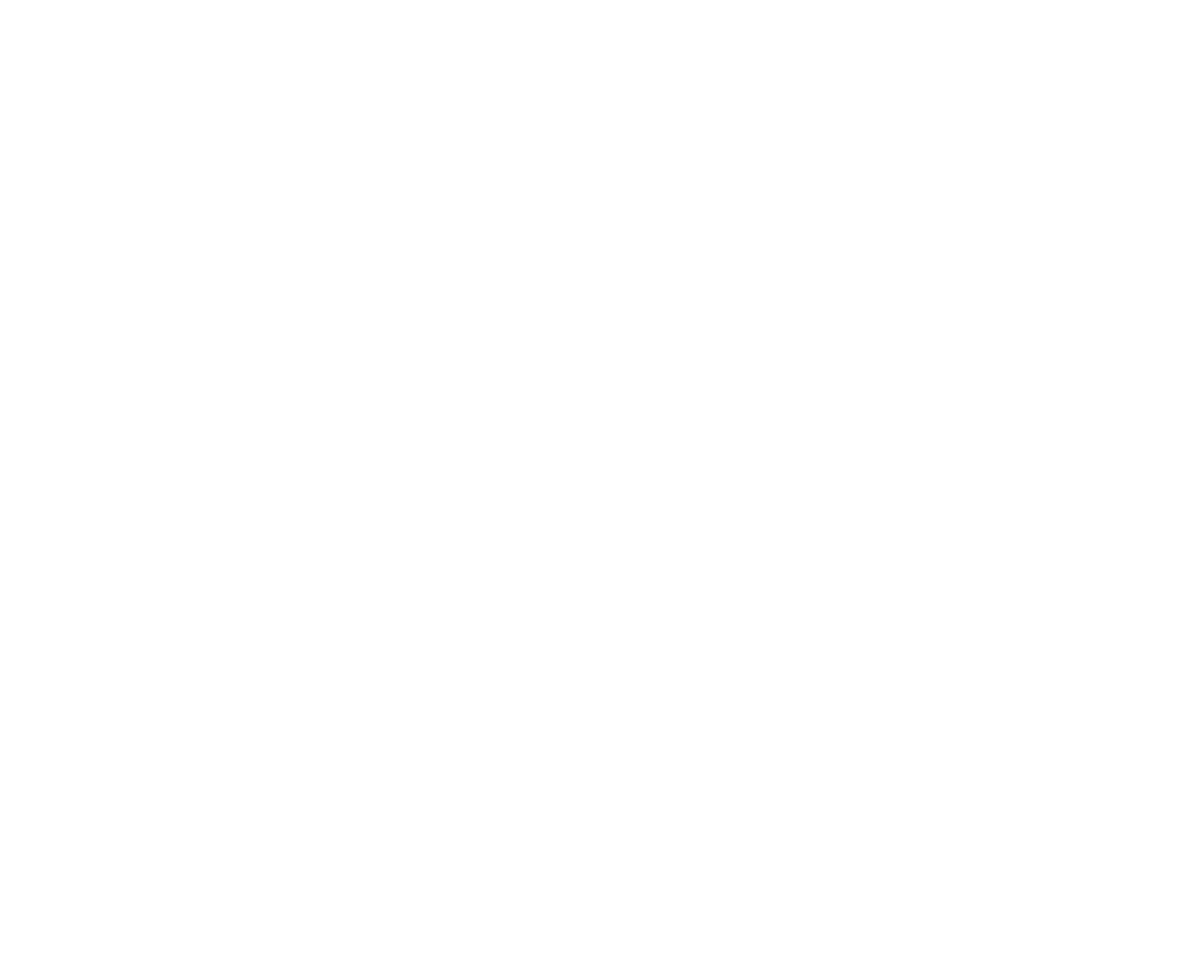
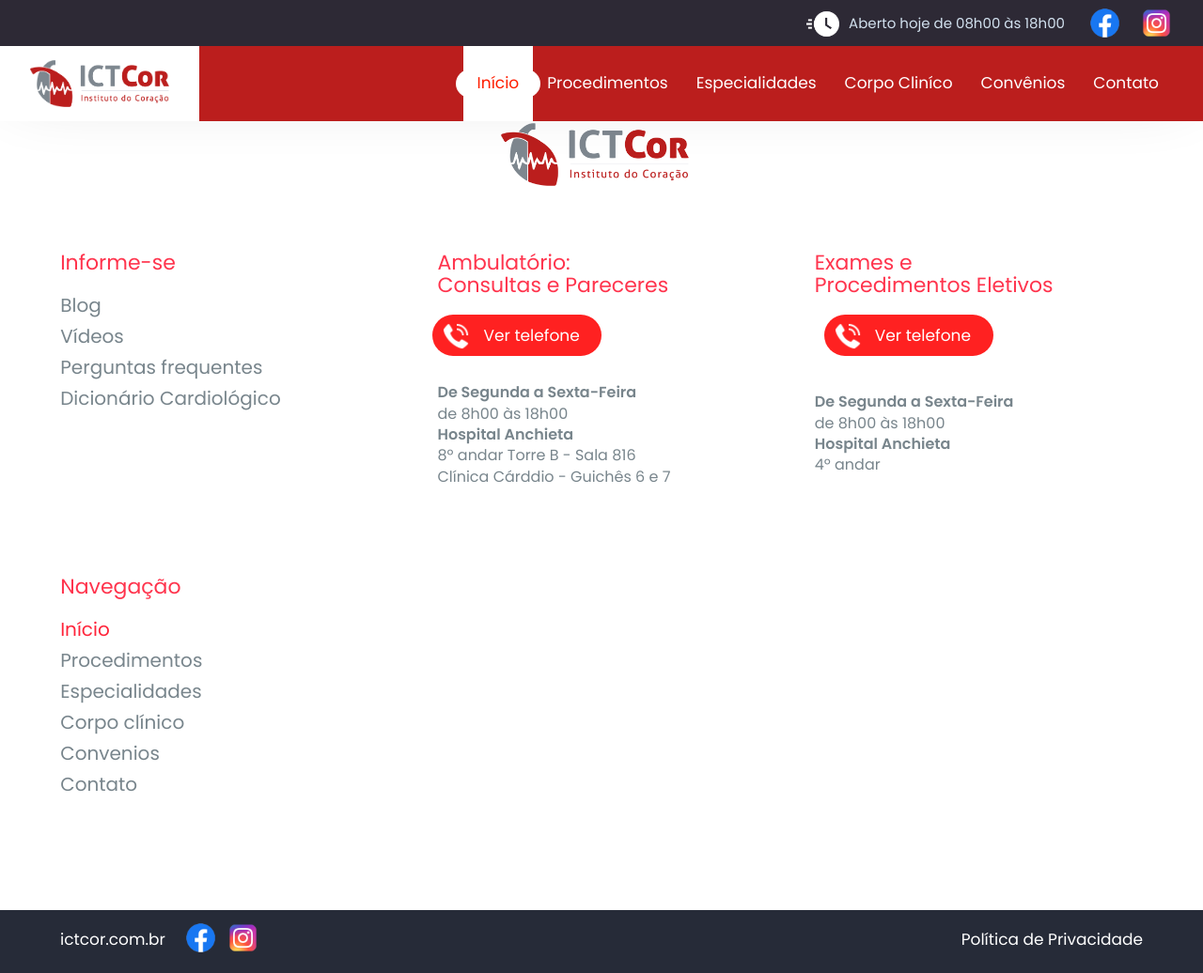
Before and after one commit to muller2014/ICTCOR, a PHP site: page /procedimentos.html in a window 1280 px wide. Before the commit the page is empty. Shown: the whole page at 94% size. Before the commit the page ends 800 px from the top, so only its background shows below. Run offline with PHP 8.4, Linux system fonts and the light colour scheme.

Commit message:
procedimentos

```diff
--- a/css/main.css
+++ b/css/main.css
@@ -101,8 +101,6 @@ textarea {
 /*Jenales*/
 #mask{width: 100%; height: 0%; position: fixed; z-index: 9999; background-color:#393442 !important; opacity: 0;}
 
-
-
 /*Menu desktop*/
 #desktop-menu{width: 100%; height: auto; position: fixed; top: 0px; z-index: 9999;
 -webkit-box-shadow: 0px -18px 72px -17px rgba(0,0,0,0.19);
@@ -137,8 +135,6 @@ box-shadow: 0px -18px 72px -17px rgba(0,0,0,0.19);
 .menu-txt-atv{color:#ff1e00;}
 .ornamento-menu-atv{display: block;}
 
-
-
 /*Super banner*/
 #banner-sb-desktop{width: 100%; height: auto; position: relative; float: left; margin-top: 129px; overflow: hidden;}
 .swiper { width: 100%; height: auto; }
@@ -155,11 +151,18 @@ box-shadow: 0px -18px 72px -17px rgba(0,0,0,0.19);
 
 
 /*Procedimentos e exames desktop*/
-#procedimentos-exames-ds{width: 100%; height: 1300px; position: relative; float: left; background-color: #eefbff; z-index: 10;}
+#procedimentos-exames-ds{width: 100%; height: 1300px; position: relative; float: left; background-color: #fff !important; z-index: 10;}
 #view-procedimentos-exames-ds{width: 1200px; height: auto; position: relative; margin: auto;}
 
 #chamada-formulario-home-desktop { width: 90%; height: 300px; position: absolute; left: 5%;  margin-top: -150px; background-color: #fff; border-radius: 15px;
-overflow: hidden;}
+overflow: hidden;
+-webkit-box-shadow: 0px -18px 72px -17px rgba(0,0,0,0.19);
+-moz-box-shadow: 0px -18px 72px -17px rgba(0,0,0,0.19);
+-o-box-shadow: 0px -18px 72px -17px rgba(0,0,0,0.19);
+-ms-box-shadow: 0px -18px 72px -17px rgba(0,0,0,0.19);
+box-shadow: 0px -18px 72px -17px rgba(0,0,0,0.19);
+
+}
 
 .div-chamada-f-h-ds{width: 55%; height: 100%; position: relative; float: left; overflow: hidden;}
 .div-chamada-f-h-ds:last-child{width: 45%; height: 100%; position: relative; float: left;}
@@ -201,7 +204,7 @@ overflow: hidden;}
 #swiper-ds-procedimentos{width: 100%; height: auto; position: relative; float: left; margin-top: 100px; overflow: hidden;}
 
 /*Card DS procedimentos*/
-.card-ds-procedimentos{width: 400px !important; height: 340px; position: relative; float: left; background-color:#fff; margin-left: 20px; border-radius: 20px;}
+.card-ds-procedimentos{width: 400px !important; height: 340px; position: relative; float: left; background-color:#fff; margin-left: 20px; border-radius: 10px; border: 1px solid #dadada;}
 .card-ds-procedimentos h3 { width: 50%; height: auto; position: relative; float: left; margin-top: 25px; font-size: 24px; padding: 0px 20px; }
 .card-ds-procedimentos p {width: 85%; height: 120px; position: relative; float: left; margin-top: 5px; font-size: 18px; padding: 0px 20px;}
 
@@ -272,8 +275,6 @@ overflow: hidden;}
 #view-paginacao-swiper-depoimentos-ds { width: 600px; height: auto; position: relative; margin: auto; margin-top: -70px; z-index: 10; }
 #div-ctlr-swiper-depoimentos-ds{width: 211px; height: auto; position: relative; margin: auto;}
 
-
-
 .control-left-ds { width: 100px; height: 45px; position: relative; float: left; border: 1px solid #de2c30; background-color: #fff; border-radius: 30px 0px 0px 30px; cursor: pointer;}
 .control-right-ds { width: 100px; height: 45px; position: relative; float: left; margin-right: 10px; background-color: #de2c30; border: 1px solid #de2c30; border-radius: 0px 30px 30px 0px; cursor: pointer;}
 
@@ -300,7 +301,6 @@ overflow: hidden;}
 #ft-banner-cc-3 { width: 80px; height: 80px; position: absolute; left: -40px; bottom: 680px; background-color: #dadada; border-radius: 50%; border: 6px solid #fff; }
 #ft-banner-cc-4 { width: 70px; height: 70px; position: absolute; right: -34px; bottom: 540px; background-color: #dadada; border-radius: 50%; border: 6px solid #fff; }
 #ft-banner-cc-5 { width: 140px; height: 140px; position: absolute; right: -64px; top: 790px; background-color: #dadada; border-radius: 50%; border: 6px solid #fff; }
-
 
 /*Estrutura*/
 #estrutura-mb{width: 100%; height: 800px; position: relative; float: left; margin-top: 0px; background-color: #251f30;}
@@ -398,7 +398,11 @@ overflow: hidden;}
 #icon-close-depoimento-card-aberto{width:25px; height:25px; position: absolute; left: 50%; top: 50%; margin-left: -12.5px; margin-top: -12.5px; background: url(../img/close.png); background-size:25px;}
 #close-depoimento-card-aberto:hover{background-color:#db1b1b;}
 
-
+/* Inicio página de exames e procedimentos */
+#header-pagina-procedimentos{width: 100%; height: 500px; position: relative; float: left; background-color: #fff; }
+.conteudo-header-pg-procedimentos{width: 60%; height: auto; position: relative; float: left; }
+.conteudo-header-pg-procedimentos h1{width: 100%; height: auto; position: relative; float: left; font-size: 20px; color:#3f3d56;}
+.conteudo-header-pg-procedimentosv p{width: 100%; height: auto; position: relative; float: left; font-size: 15px; color:#353948;}
 
 /*Telas menores*/
 @media only screen
@@ -922,6 +926,14 @@ box-shadow: 0px 0px 15px 0px rgba(0,0,0,0.06);
 #close-depoimento-card-aberto:hover{background-color:#db1b1b;}
 
 
+/* Inicio página de exames e procedimentos */
+#header-pagina-procedimentos{width: 100%; height: 500px; position: relative; float: left; background-color: #fff; }
+.conteudo-header-pg-procedimentos{width: 60%; height: auto; position: relative; float: left; }
+.conteudo-header-pg-procedimentos h1{width: 100%; height: auto; position: relative; float: left; font-size: 20px; color:#3f3d56;}
+.conteudo-header-pg-procedimentosv p{width: 100%; height: auto; position: relative; float: left; font-size: 15px; color:#353948;}
+
+
+
 }
 
 /*Inicio smartphones*/
--- a/index.html
+++ b/index.html
@@ -1902,11 +1902,11 @@ var mySwiper = new Swiper('.swiper-banner-home-desktop', {
           spaceBetween: 10,
       },
       1600: {
-          slidesPerView: 3,
+          slidesPerView: 4,
           spaceBetween: 10,
       },
       1900: {
-          slidesPerView: 3,
+          slidesPerView: 4,
           spaceBetween:10,
       }
 
--- a/procedimentos.html
+++ b/procedimentos.html
@@ -0,0 +1,485 @@
+<!doctype html>
+<html class="no-js" lang="">
+
+<head>
+  <meta charset="utf-8">
+  <title>ICTCor - Procedimentos</title>
+  <meta name="description" content="">
+  <meta name="viewport" content="width=device-width, initial-scale=1">
+
+  <meta property="og:title" content="">
+  <meta property="og:type" content="">
+  <meta property="og:url" content="">
+  <meta property="og:image" content="">
+
+  <link rel="manifest" href="site.webmanifest">
+  <link rel="apple-touch-icon" href="icon.png">
+  <!-- Place favicon.ico in the root directory -->
+
+  <link rel="preconnect" href="https://fonts.googleapis.com">
+  <link rel="preconnect" href="https://fonts.gstatic.com" crossorigin>
+  <link href="https://fonts.googleapis.com/css2?family=Poppins:wght@100;300;400;500;600;700&display=swap" rel="stylesheet">
+
+  <link rel="stylesheet" href="css/normalize.css">
+  <link rel="stylesheet" href="css/materialize.css">
+  <link rel="stylesheet" href="css/main.css">
+
+ <link rel="stylesheet"href="https://unpkg.com/swiper@8/swiper-bundle.min.css"/>
+
+<script src="https://unpkg.com/swiper@8/swiper-bundle.min.js"></script>
+
+  <script   src="https://code.jquery.com/jquery-3.6.0.min.js"   integrity="sha256-/xUj+3OJU5yExlq6GSYGSHk7tPXikynS7ogEvDej/m4="   crossorigin="anonymous"></script>
+  <script src="js/vendor/modernizr-3.11.2.min.js"></script>
+  <script src="js/plugins.js"></script>
+  <script src="js/materialize.js"></script>
+  <script src="js/main.js"></script>
+
+
+</head>
+
+<body>
+
+<!-- Janelas -->
+<div id="mask"></div>
+
+<!-- Menu desktop -->
+<div id="desktop-menu" class="desktop fast-transition">
+
+  <!-- SM Menu -->
+  <div id="desktop-menu-sm">
+
+    <div class="view-desktop-menu">
+
+      <div class="sm-icon-desktop-menu">
+         <img src="img/insta-fb.png" width="100%" alt="">
+       </div>
+
+
+       <div class="sm-icon-desktop-menu">
+         <img src="img/icon-fb.png" width="100%" alt="">
+       </div>
+
+       <div id="time-menu-destkop">
+        <div id="time-menu-destkop-txt">Aberto hoje de 08h00 às 18h00</div>
+        <div id="icon-time-desktop-menu"></div>
+       </div>
+
+    </div>
+
+  </div>
+
+
+  <div id="menu-desktop" class="desktop">
+
+    <div class="view-desktop-menu">
+
+      <div id="bg-menu-desktop"></div>
+
+      <div id="logo-desktop">
+        <div id="logo-desktop-int"></div>
+      </div>
+
+      <div class="btn-menu-tablet"></div>
+
+            <!-- Item de menu -->
+      <div class="desktop-menu-item fast-transition">
+        <div class="ornamento-menu-desktop oranamento-m-e"></div>
+        <div class="ornamento-menu-desktop oranamento-m-d"></div>
+        <div class="desktop-menu-txt">Contato</div>
+      </div>
+
+
+            <!-- Item de menu -->
+      <div class="desktop-menu-item fast-transition">
+        <div class="ornamento-menu-desktop oranamento-m-e"></div>
+        <div class="ornamento-menu-desktop oranamento-m-d"></div>
+        <div class="desktop-menu-txt">Convênios</div>
+      </div>
+
+
+            <!-- Item de menu -->
+      <div class="desktop-menu-item fast-transition">
+        <div class="ornamento-menu-desktop oranamento-m-e"></div>
+        <div class="ornamento-menu-desktop oranamento-m-d"></div>
+        <div class="desktop-menu-txt">Corpo Cliníco</div>
+      </div>
+
+
+            <!-- Item de menu -->
+      <div class="desktop-menu-item fast-transition">
+        <div class="ornamento-menu-desktop oranamento-m-e"></div>
+        <div class="ornamento-menu-desktop oranamento-m-d"></div>
+        <div class="desktop-menu-txt">Especialidades</div>
+      </div>
+
+
+            <!-- Item de menu -->
+      <div class="desktop-menu-item fast-transition">
+        <div class="ornamento-menu-desktop oranamento-m-e"></div>
+        <div class="ornamento-menu-desktop oranamento-m-d"></div>
+        <div class="desktop-menu-txt">Procedimentos</div>
+      </div>
+
+
+      <!-- Item de menu -->
+      <div class="desktop-menu-item fast-transition menu-desktop-atv-item">
+        <div class="ornamento-menu-desktop oranamento-m-e ornamento-menu-atv"></div>
+        <div class="ornamento-menu-desktop oranamento-m-d ornamento-menu-atv"></div>
+        <div class="desktop-menu-txt menu-txt-atv">Início</div>
+      </div>
+
+
+   </div>
+
+  </div>
+
+
+</div>
+
+
+
+<div class="mobile tablet" id="menu-mobile-list-out">
+
+
+  <!-- menu mobile -->
+  <div id="menu-mobile-list">
+
+    <div id="top-menu-mobile">
+      <div id="logo-menu-mobile">
+        <img src="img/logo-ictcor.png" width="100%">
+      </div>
+      <div id="close-menu-mobile-topo">
+        <div id="close-icon-menu-mobile"></div>
+      </div>
+    </div>
+
+    <div id="menu-mobile-list-links">
+      <h4>Menu</h4>
+
+      <div class="item-menu-mobile m-mobile-atv">
+        Início
+        <div class="icon-menu-mobile icon-menu-mobile-atv">
+          <div class="arrow-menu-mobile"></div>
+        </div>
+      </div>
+
+       <div class="item-menu-mobile">
+        Procedimentos
+        <div class="icon-menu-mobile">
+          <div class="arrow-menu-mobile"></div>
+        </div>
+      </div>
+
+       <div class="item-menu-mobile">
+        Especialidades
+        <div class="icon-menu-mobile">
+          <div class="arrow-menu-mobile"></div>
+        </div>
+      </div>
+
+       <div class="item-menu-mobile">
+        Corpo Clínico
+        <div class="icon-menu-mobile">
+          <div class="arrow-menu-mobile"></div>
+        </div>
+      </div>
+
+       <div class="item-menu-mobile">
+        Convenios
+        <div class="icon-menu-mobile">
+          <div class="arrow-menu-mobile"></div>
+        </div>
+      </div>
+
+       <div class="item-menu-mobile">
+        Blog
+        <div class="icon-menu-mobile">
+          <div class="arrow-menu-mobile"></div>
+        </div>
+      </div>
+
+       <div class="item-menu-mobile">
+        Vídeos
+        <div class="icon-menu-mobile">
+          <div class="arrow-menu-mobile"></div>
+        </div>
+      </div>
+
+      <div class="item-menu-mobile">
+        Contato
+        <div class="icon-menu-mobile">
+          <div class="arrow-menu-mobile"></div>
+        </div>
+      </div>
+
+      <div class="menu-mobile-faq">
+        Perguntas frequentes
+        <div class="icon-menu-mobile-faq">
+          <div class="icon-faq-menu-mobile"></div>
+        </div>
+      </div>
+
+    </div>
+
+     <div id="sm-menu-mobile">
+      <div id="chmada-sm-menu-mobile">Nossas redes sociais</div>
+
+      <div class="icon-sm-mobile">
+          <img src="img/icon-fb.png" width="100%">
+        </div>
+
+        <div class="icon-sm-mobile">
+          <img src="img/insta-fb.png" width="100%">
+        </div>
+
+    </div>
+
+  </div>
+
+
+
+</div>
+
+
+  <!-- Ligar agora -->
+  <div class="mobile" id="window-call-now">
+
+    <div class="fechar-telefones" id="close-window-phone">
+      <div id="close-icon-window-phone"></div>
+    </div>
+    <div class="s-window-call">
+      <h3>Exames e <br> Procedimentos Eletivos</h3>
+      <p>
+        <b>De Segunda a Sexta-Feira</b> <br>
+        8h00 às 18h00
+      </p>
+
+       <p>
+        <b>Hospital Anchieta</b> <br>
+        4º andar
+      </p>
+
+      <div class="phones-window">
+        <a href="tel:6130359900"><div class="item-phone-window">(61) 3035 9900</div></a>
+        <a href="tel:6130359901"><div class="item-phone-window">(61) 3035 9901</div></a>
+      </div>
+
+    </div>
+
+     <div class="s-window-call">
+      <h3>Ambulatório: <br> Consultas e Pareceres</h3>
+      <p>
+        <b>De Segunda a Sexta-Feira</b> <br>
+        8h00 às 18h00
+      </p>
+
+       <p>
+        <b>Hospital Anchieta</b> <br>
+        8º andar Torre B - Sala 816 <br>
+        Clínica Cárddio - Guichês 6 e 7
+      </p>
+
+      <div class="phones-window">
+        <a href="tel:6130359929"><div class="item-phone-window">(61) 3035 9929</div></a>
+        <a href="tel:6130359930"><div class="item-phone-window">(61) 3035 9930</div></a>
+      </div>
+
+    </div>
+
+  </div>
+
+  <div class="mobile" id="menu-mobile-topo">
+    <div id="logo-ictcor-menu-mobile"></div>
+    <div id="btn-menu-mobile">
+      <div id="menu-icon-mobile"></div>
+    </div>
+    <div id="cta-call-menu-mobile" class="abrir-telefones">
+     <div id="icon-phone-mobile"></div>
+      Ligar Agora
+    </div>
+  </div>
+
+
+
+<!-- Inicio banner procedimentos -->
+<div class="conteudo-header-pg-procedimentos">
+
+    <div class="conteudo-header-pg-procedimentos">
+        <h1>Procedimentos e exames.</h1>
+        <p>
+         Procedimentos e exames disponíveis em Brasília.
+        </p>
+    </div>
+
+</div>
+
+
+
+<div  id="rodape">
+
+  <div id="view-rodape">
+
+  <div id="logo-rodape">
+    <div id="logo-rodape-int">
+      <img src="img/logo-ictcor.png" width="100%">
+    </div>
+  </div>
+
+  <div class="mobile" id="cta-como-chegar-mb">
+    <div id="cta-como-chegart-int-mb">
+
+      <div id="icon-cta-como-chegar">
+        <img src="img/pin.png" width="100%">
+      </div>
+      <div id="txt-cta-como-chegar">Como chegar</div>
+
+    </div>
+  </div>
+
+
+
+
+<!-- sessao rodapé -->
+<div class="sessao-rodape-mb ">
+  <h3>Exames e <br> Procedimentos Eletivos</h3>
+
+  <div class="cta-phone-rodape-mb">
+
+    <div class="cta-phone-rodape-int-mb mobile">
+
+      <div class="icon-cta-phone-rodape-mb">
+        <img src="img/phone-icon.png" width="100%">
+      </div>
+      <div class="txt-cta-phone-rodape-mb">Ligar agora</div>
+
+    </div>
+
+
+  <div class="cta-phone-rodape-mb desktop">
+
+    <div class="cta-phone-rodape-int-mb">
+
+      <div class="icon-cta-phone-rodape-mb">
+        <img src="img/phone-icon.png" width="100%">
+      </div>
+      <div class="txt-cta-phone-rodape-mb">Ver telefone</div>
+
+    </div>
+
+  </div>
+
+  </div>
+
+  <p>
+    <b>De Segunda a Sexta-Feira</b><br>
+     de 8h00 às 18h00<br>
+
+   <b> Hospital Anchieta</b><br>
+    4º andar
+  </p>
+
+</div>
+
+
+<!-- sessao rodapé -->
+<div class="sessao-rodape-mb">
+  <h3>Ambulatório: <br> Consultas e Pareceres</h3>
+
+  <div class="cta-phone-rodape-mb mobile">
+
+    <div class="cta-phone-rodape-int-mb">
+
+      <div class="icon-cta-phone-rodape-mb">
+        <img src="img/phone-icon.png" width="100%">
+      </div>
+      <div class="txt-cta-phone-rodape-mb">Ligar agora</div>
+
+    </div>
+
+  </div>
+
+  <div class="cta-phone-rodape-mb desktop">
+
+    <div class="cta-phone-rodape-int-mb">
+
+      <div class="icon-cta-phone-rodape-mb">
+        <img src="img/phone-icon.png" width="100%">
+      </div>
+      <div class="txt-cta-phone-rodape-mb">Ver telefone</div>
+
+    </div>
+
+  </div>
+
+  <p>
+    <b>De Segunda a Sexta-Feira</b><br>
+     de 8h00 às 18h00<br>
+
+   <b>Hospital Anchieta</b><br>
+   8º andar Torre B - Sala 816 <br>
+Clínica Cárddio - Guichês 6 e 7
+  </p>
+
+</div>
+
+
+<!-- sessao rodapé -->
+<div class="sessao-rodape-mb desktop ">
+  <h3>Informe-se</h3>
+
+  <ul>
+    <li>Blog</li>
+    <li>Vídeos</li>
+    <li>Perguntas frequentes</li>
+    <li>Dicionário Cardiológico</li>
+  </ul>
+
+</div>
+
+
+<!-- sessao rodapé -->
+<div class="sessao-rodape-mb desktop ">
+  <h3>Navegação</h3>
+
+  <ul>
+    <li class="atv-link-desktop">Início</li>
+    <li>Procedimentos</li>
+    <li>Especialidades</li>
+    <li>Corpo clínico</li>
+    <li>Convenios</li>
+    <li>Contato</li>
+  </ul>
+
+</div>
+
+</div>
+
+ <div id="fim-rodape-mb">
+   <div id="link-politicas-rodape-mb">
+     Política de Privacidade
+   </div>
+
+   <div class="desktop" id="link-site-rodape-mb">ictcor.com.br</div>
+
+   <div class="item-sm-rd-mb">
+     <img src="img/icon-fb.png" width="100%">
+   </div>
+   <div class="item-sm-rd-mb">
+     <img src="img/insta-fb.png" width="100%">
+   </div>
+
+  </div>
+</div>
+
+
+
+</div>
+
+
+
+
+  <script src="js/particle.js"></script>
+  <script src="js/app.js"></script>
+</body>
+
+</html>
```
